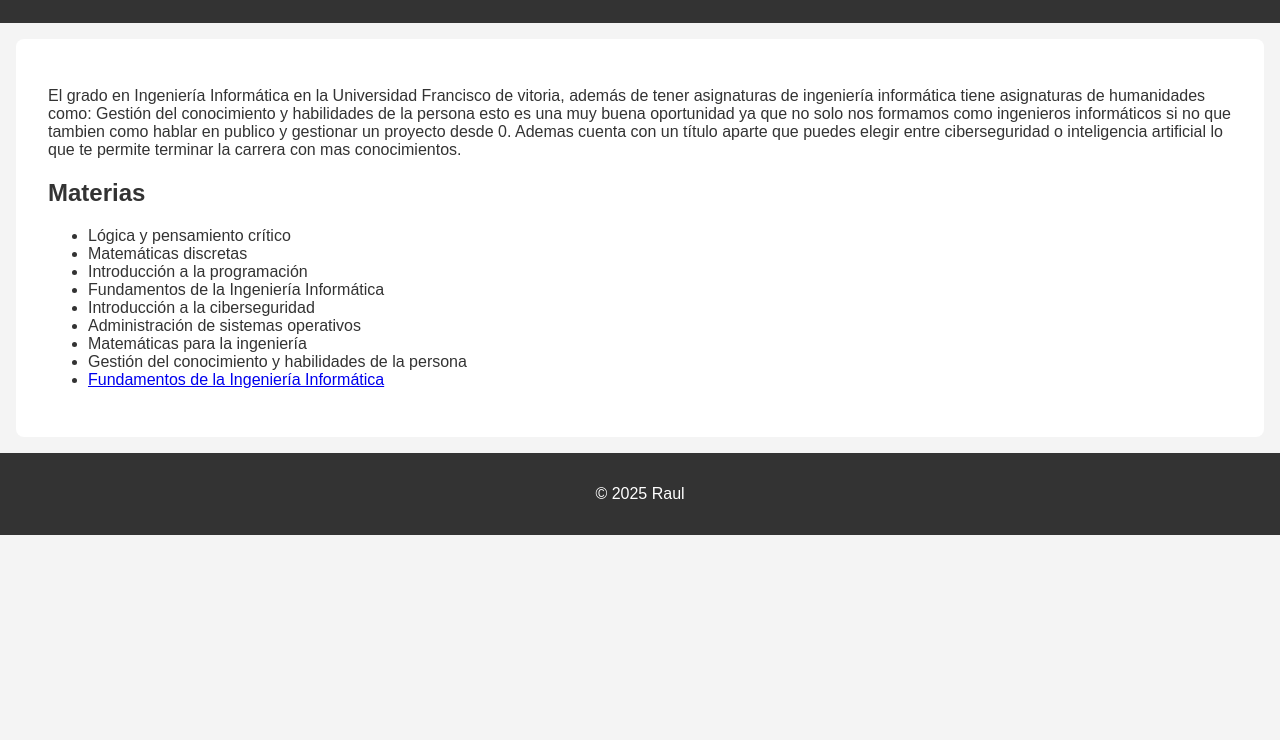
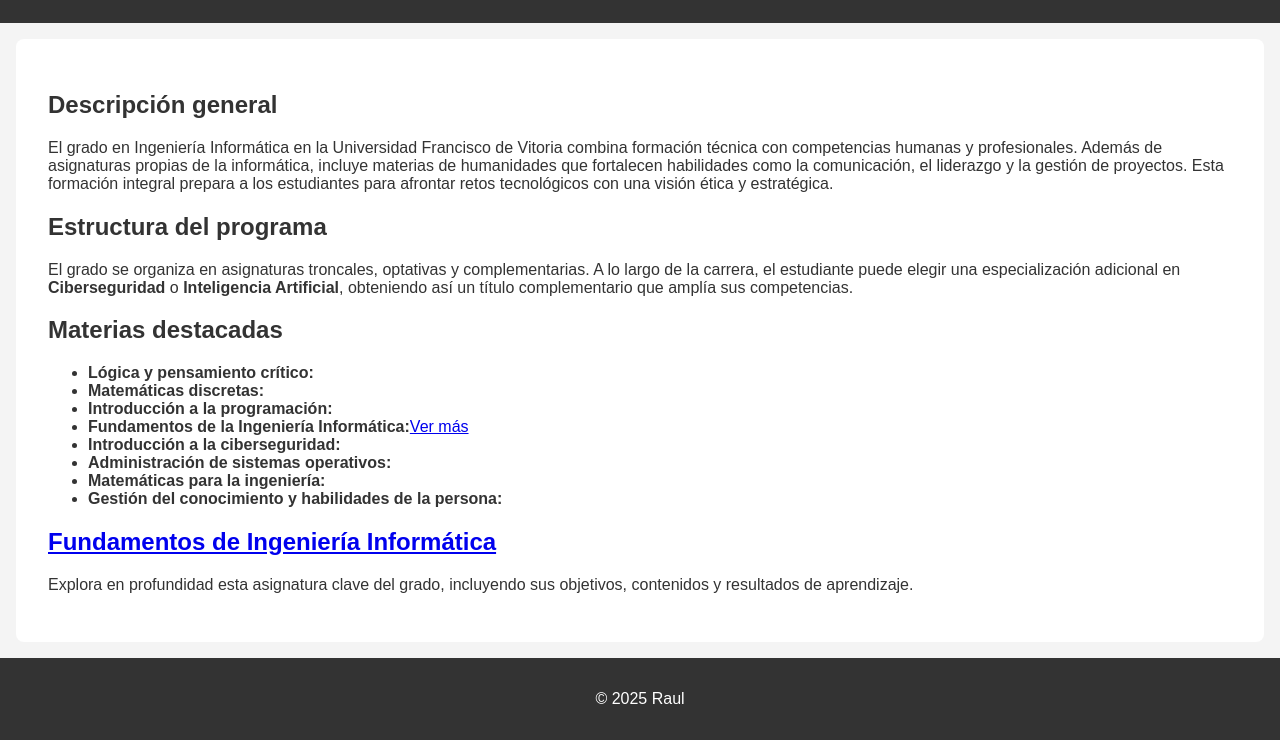
Before and after one commit to raulpizarro29/paginaweb, a plain HTML site: page docs/public/degree.html in a window 1280 px wide. Shown: the part 89-829 px from the top of the page. Before the commit the page ends 800 px from the top, so only its background shows below. Drawn offline with Linux system fonts and the light colour scheme.

Commit message:
Arreglado todo

```diff
--- a/docs/public/degree.html
+++ b/docs/public/degree.html
@@ -7,28 +7,47 @@
 </head>
 <body>
   <header>
-    <h1>Mi Grado</h1>
+    <h1>Grado en Ingeniería Informática</h1>
   </header>
 
   <main>
-    <p>El grado en Ingeniería Informática en la Universidad Francisco de vitoria, además de tener asignaturas de ingeniería informática
-      tiene asignaturas de humanidades como: Gestión del conocimiento y habilidades de la persona esto es una muy buena oportunidad ya que no
-      solo nos formamos como ingenieros informáticos si no que tambien como hablar en publico y gestionar un proyecto desde 0.
-      Ademas cuenta con un título aparte que puedes elegir entre ciberseguridad o inteligencia artificial lo que te permite terminar la carrera
-      con mas conocimientos.</p>
+    <section>
+      <h2>Descripción general</h2>
+      <p>
+        El grado en Ingeniería Informática en la Universidad Francisco de Vitoria combina formación técnica con competencias humanas y profesionales.
+        Además de asignaturas propias de la informática, incluye materias de humanidades que fortalecen habilidades como la comunicación, el liderazgo
+        y la gestión de proyectos. Esta formación integral prepara a los estudiantes para afrontar retos tecnológicos con una visión ética y estratégica.
+      </p>
+    </section>
 
-    <h2>Materias</h2>
-    <ul>
-      <li>Lógica y pensamiento crítico</li>
-      <li>Matemáticas discretas</li>
-      <li>Introducción a la programación</li>
-      <li>Fundamentos de la Ingeniería Informática</li>
-      <li>Introducción a la ciberseguridad</li>
-      <li>Administración de sistemas operativos</li>
-      <li>Matemáticas para la ingeniería</li>
-      <li>Gestión del conocimiento y habilidades de la persona</li>
-      <li><a href="fii.html">Fundamentos de la Ingeniería Informática</a></li>
-    </ul>
+    <section>
+      <h2>Estructura del programa</h2>
+      <p>
+        El grado se organiza en asignaturas troncales, optativas y complementarias. A lo largo de la carrera, el estudiante puede elegir una especialización
+        adicional en <strong>Ciberseguridad</strong> o <strong>Inteligencia Artificial</strong>, obteniendo así un título complementario que amplía sus competencias.
+      </p>
+    </section>
+
+    <section>
+      <h2>Materias destacadas</h2>
+      <ul>
+        <li><strong>Lógica y pensamiento crítico:</strong> </li>
+        <li><strong>Matemáticas discretas:</strong></li>
+        <li><strong>Introducción a la programación:</strong></li>
+        <li><strong>Fundamentos de la Ingeniería Informática:</strong><a href="fii.html">Ver más</a></li>
+        <li><strong>Introducción a la ciberseguridad:</strong></li>
+        <li><strong>Administración de sistemas operativos:</strong></li>
+        <li><strong>Matemáticas para la ingeniería:</strong></li>
+        <li><strong>Gestión del conocimiento y habilidades de la persona:</strong></li>
+      </ul>
+    </section>
+
+    <section>
+      <h2><a href="fii.html">Fundamentos de Ingeniería Informática</a></h2>
+      <p>
+        Explora en profundidad esta asignatura clave del grado, incluyendo sus objetivos, contenidos y resultados de aprendizaje.
+      </p>
+    </section>
   </main>
 
   <footer>
```
Also changed, not shown: docs/index.html (+7 -7 lines), docs/public/about.html (+1 -1 lines), docs/public/contact.html (+34 -0 lines), docs/public/fii.html (+11 -3 lines).
